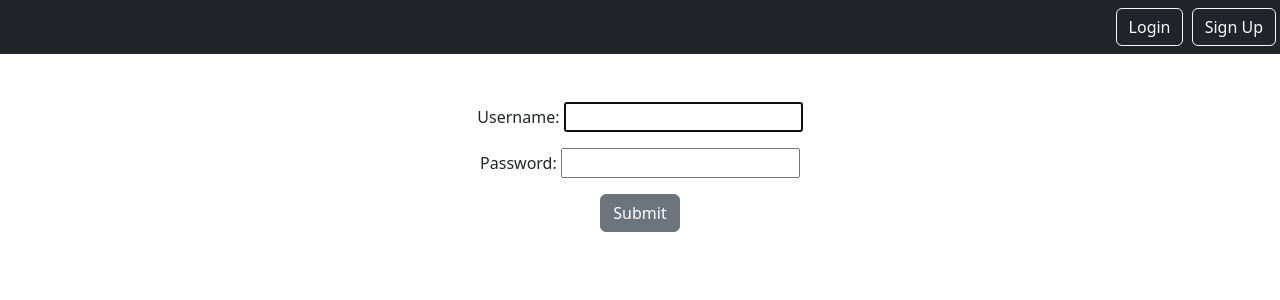
After one commit to jksdk4/django-playground, a Django app: page /login in a window 1280 px wide. The commit adds this page. Shown: the top 300 px of the page. Run offline with Django 5.2, Linux system fonts and the light colour scheme.

Commit message:
complete smartnotes tutorial
LogoutView is deprecated, maybe see what to do to make that functionality work.

```diff
--- /dev/null
+++ b/smartnotes/home/templates/home/login.html
@@ -0,0 +1,8 @@
+{%  extends "base.html" %}
+{%  block content %}
+    <form method="POST">
+    {% csrf_token %}
+    {{ form.as_p }}
+    <input type="submit" class="btn btn-secondary" />
+    </form>
+{% endblock %}
--- /dev/null
+++ b/smartnotes/home/templates/home/logout.html
@@ -0,0 +1,4 @@
+{%  extends "base.html" %}
+{%  block content %}
+    <h1>Hope to see you soon...</h1>
+{% endblock %}
--- a/smartnotes/home/urls.py
+++ b/smartnotes/home/urls.py
@@ -3,6 +3,10 @@ from django.urls import path
 from . import views
 
 urlpatterns = [
-    path('home', views.HomeView.as_view()),
-    path('authorized', views.AuthorizedView.as_view()),
+    # removing 'home' here and naming this as home won't throw the initial
+    # page error on :8080; it will now point to the welcome.html page
+    path('', views.HomeView.as_view(), name="home"),
+    path('login', views.LoginInterfaceView.as_view(), name="login"),
+    path('logout', views.LogoutInterfaceView.as_view(), name="logout"),
+    path('signup', views.SignupView.as_view(), name="signup"),
 ]
--- a/smartnotes/home/views.py
+++ b/smartnotes/home/views.py
@@ -2,9 +2,35 @@ from django.shortcuts import render
 from django.contrib.auth.mixins import LoginRequiredMixin
 from datetime import datetime
 from django.views.generic import TemplateView
+from django.contrib.auth.views import LoginView, LogoutView
+from django.views.generic.edit import CreateView
+from django.contrib.auth.forms import UserCreationForm
+from django.shortcuts import redirect
+
+# Create your views here.
 
 
-# Create your views here.
+class SignupView(CreateView):
+    form_class = UserCreationForm
+    template_name = 'home/register.html'
+    success_url = 'smart/notes'
+
+    def get(self, request, *args, **kwargs):
+        if self.request.user.is_authenticated:
+            return redirect('notes.list')
+        return super().get(request, *args, **kwargs)
+
+
+class LoginInterfaceView(LoginView):
+    template_name = "home/login.html"
+
+
+# LogoutView is deprecated as of Django 5.
+# This will not redirect.
+class LogoutInterfaceView(LogoutView):
+    template_name = "home/logout.html"
+
+
 class HomeView(TemplateView):
     template_name = 'home/welcome.html'
     extra_context = {'today': datetime.today()}
--- a/smartnotes/static/templates/base.html
+++ b/smartnotes/static/templates/base.html
@@ -9,6 +9,22 @@
         <link href="https://cdn.jsdelivr.net/npm/bootstrap@5.3.3/dist/css/bootstrap.min.css" rel="stylesheet" integrity="sha384-QWTKZyjpPEjISv5WaRU9OFeRpok6YctnYmDr5pNlyT2bRjXh0JMhjY6hW+ALEwIH" crossorigin="anonymous">
     </head>
     <body>
+        <nav class="navbar navbar-dark bg-dark">
+        {#
+            LogoutView is deprecated as of Django 5.
+            the logout button will show but it will not redirect.
+        #}
+            <div class="ms-auto">
+                {% if user.is_authenticated %}
+                    <a href="{% url 'notes.list' %}" class="btn btn-outline-light me-1">Home</a>
+                    <a href="{% url 'notes.new' %}" class="btn btn-outline-light me-1">Create</a>
+                    <a href="{% url 'logout' %}" class="btn btn-outline-light me-1">Logout</a>
+                {% else %}
+                   <a href="{% url 'login' %}" class="btn btn-outline-light me-1">Login</a>
+                    <a href="{% url 'signup' %}" class="btn btn-outline-light me-1">Sign Up</a>
+                {% endif %}
+            </div>
+        </nav>
         <div class="my-5 text-center container">
             {% block content %}
             {% endblock %}
```
Also changed, not shown: smartnotes/home/templates/home/register.html (added, +8 -0 lines), smartnotes/notes/views.py (+11 -0 lines), smartnotes/smartnotes/settings.py (+15 -0 lines), .gitignore.txt (added), smartnotes/db.sqlite3, smartnotes/smartnotes/urls.py (line endings or trailing spaces).
